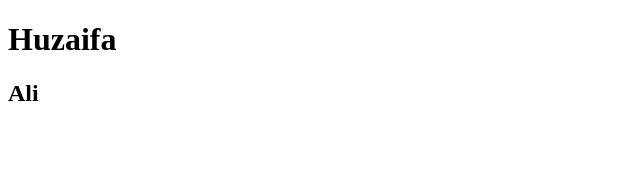
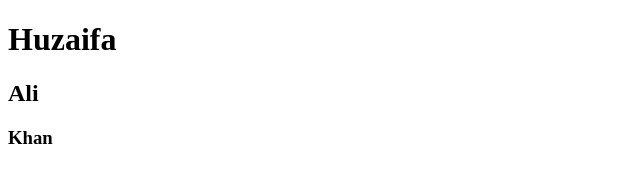
Before and after one commit to Huzaifa-Ali-Khan/JavaScript-BootCamp, a plain HTML site: page New folder/index.html in a window 1280 px wide. Shown: the full height of the page, 0-640 px from the left. Drawn offline with Linux system fonts and the light colour scheme.

Commit message:
Intial Commit #3

```diff
--- a/New folder/index.html
+++ b/New folder/index.html
@@ -8,5 +8,6 @@
   <body>
     <h1>Huzaifa</h1>
     <h2>Ali</h2>
+    <h3>Khan</h3>
   </body>
 </html>
```
